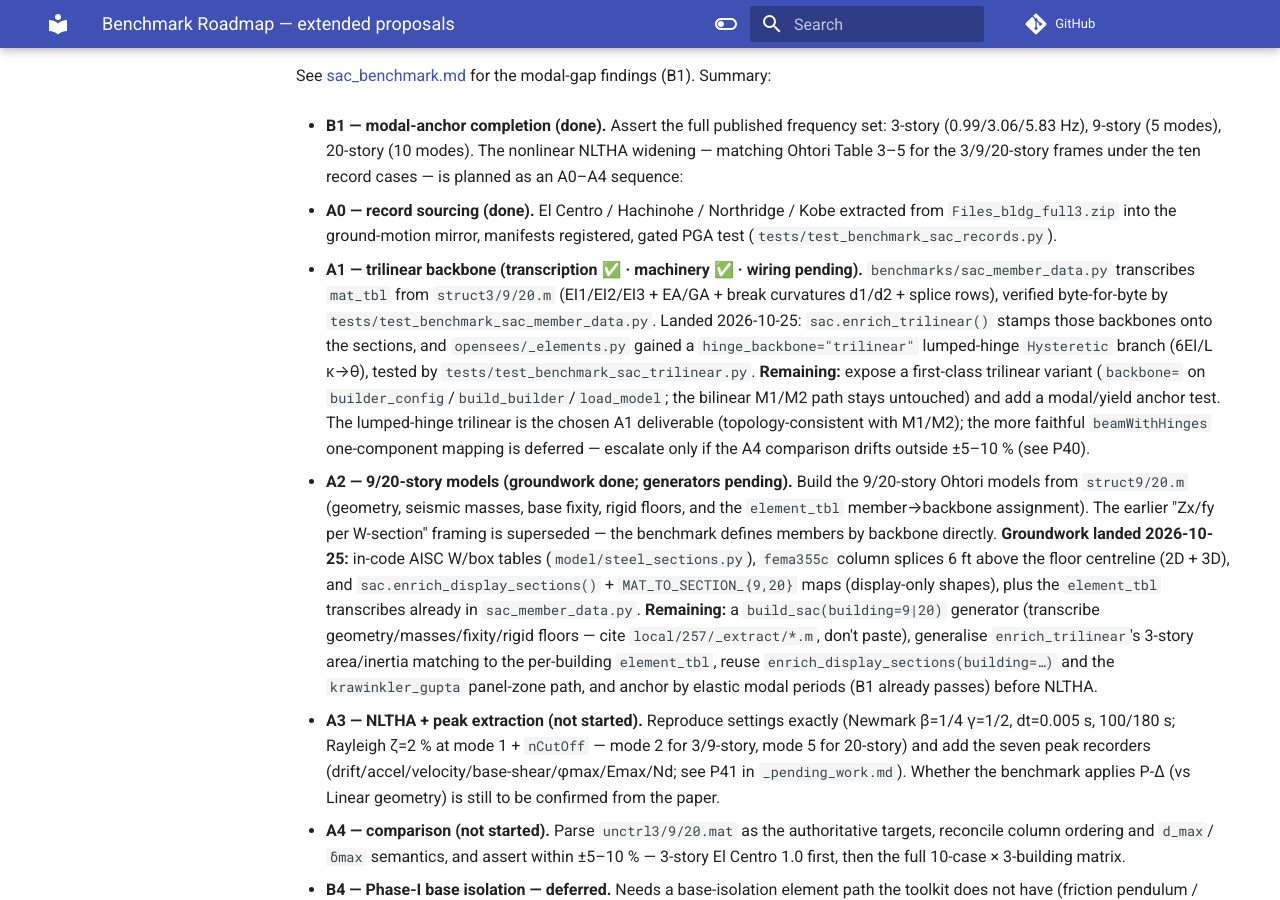
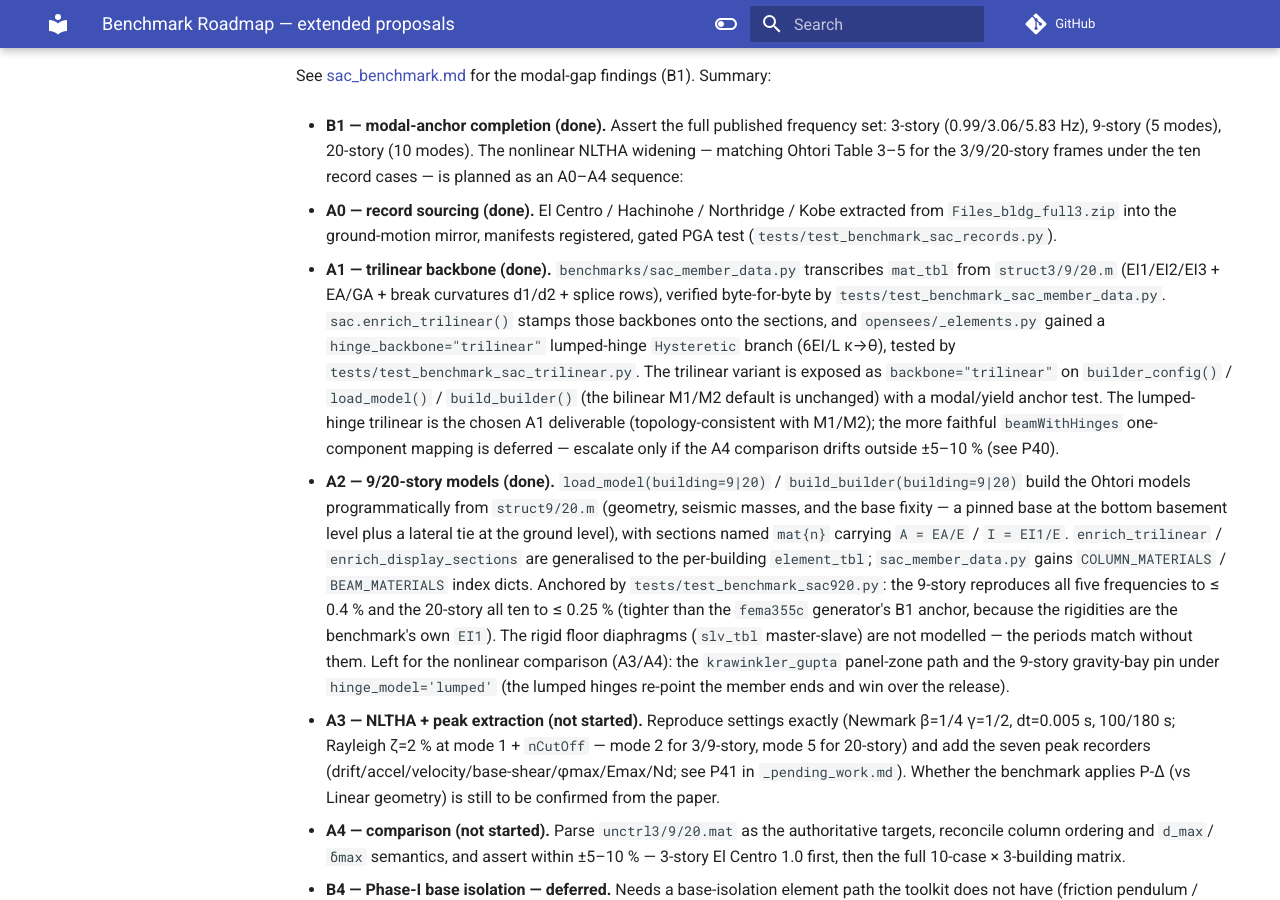
Before and after one commit to boustrephon/fea_toolkit, an MkDocs documentation site: the page built from docs/benchmark_roadmap.md, in a window 1280 px wide and 900 px high, scrolled down 1611 px. Built offline with MkDocs 1.6.1 and Material for MkDocs 9.7.7, drawn with Linux system fonts in a browser that asks for light colours; comment, search, counter and statistics services are not loaded.

Commit message:
docs(benchmarks): mark A1/A2 complete in the SAC roadmap
Record the trilinear wiring (A1) and the 9/20-story element_tbl/mat_tbl models (A2) as done; the sac920 anchor reproduces the published frequencies to within 0.4% (9-story) and 0.25% (20-story).

```diff
--- a/docs/benchmark_roadmap.md
+++ b/docs/benchmark_roadmap.md
@@ -91,34 +91,33 @@ frames under the ten record cases — is planned as an A0–A4 sequence:
 - **A0 — record sourcing (done).** El Centro / Hachinohe / Northridge / Kobe
   extracted from `Files_bldg_full3.zip` into the ground-motion mirror,
   manifests registered, gated PGA test (`tests/test_benchmark_sac_records.py`).
-- **A1 — trilinear backbone (transcription ✅ · machinery ✅ · wiring pending).**
-  `benchmarks/sac_member_data.py` transcribes `mat_tbl` from `struct3/9/20.m`
-  (EI1/EI2/EI3 + EA/GA + break curvatures d1/d2 + splice rows), verified
-  byte-for-byte by `tests/test_benchmark_sac_member_data.py`.  Landed
-  2026-10-25: `sac.enrich_trilinear()` stamps those backbones onto the sections,
-  and `opensees/_elements.py` gained a `hinge_backbone="trilinear"` lumped-hinge
-  `Hysteretic` branch (6EI/L κ→θ), tested by `tests/test_benchmark_sac_trilinear.py`.
-  **Remaining:** expose a first-class trilinear variant (`backbone=` on
-  `builder_config`/`build_builder`/`load_model`; the bilinear M1/M2 path stays
-  untouched) and add a modal/yield anchor test.  The lumped-hinge trilinear is
-  the chosen A1 deliverable (topology-consistent with M1/M2); the more faithful
-  `beamWithHinges` one-component mapping is deferred — escalate only if the A4
-  comparison drifts outside ±5–10 % (see P40).
-- **A2 — 9/20-story models (groundwork done; generators pending).** Build the
-  9/20-story Ohtori models from `struct9/20.m` (geometry, seismic masses, base
-  fixity, rigid floors, and the `element_tbl` member→backbone assignment).  The
-  earlier "Zx/fy per W-section" framing is superseded — the benchmark defines
-  members by backbone directly.  **Groundwork landed 2026-10-25:** in-code AISC
-  W/box tables (`model/steel_sections.py`), `fema355c` column splices 6 ft above
-  the floor centreline (2D + 3D), and `sac.enrich_display_sections()` +
-  `MAT_TO_SECTION_{9,20}` maps (display-only shapes), plus the `element_tbl`
-  transcribes already in `sac_member_data.py`.  **Remaining:** a
-  `build_sac(building=9|20)` generator (transcribe geometry/masses/fixity/rigid
-  floors — cite `local/257/_extract/*.m`, don't paste), generalise
-  `enrich_trilinear`'s 3-story area/inertia matching to the per-building
-  `element_tbl`, reuse `enrich_display_sections(building=…)` and the
-  `krawinkler_gupta` panel-zone path, and anchor by elastic modal periods (B1
-  already passes) before NLTHA.
+- **A1 — trilinear backbone (done).** `benchmarks/sac_member_data.py` transcribes
+  `mat_tbl` from `struct3/9/20.m` (EI1/EI2/EI3 + EA/GA + break curvatures d1/d2 +
+  splice rows), verified byte-for-byte by `tests/test_benchmark_sac_member_data.py`.
+  `sac.enrich_trilinear()` stamps those backbones onto the sections, and
+  `opensees/_elements.py` gained a `hinge_backbone="trilinear"` lumped-hinge
+  `Hysteretic` branch (6EI/L κ→θ), tested by
+  `tests/test_benchmark_sac_trilinear.py`.  The trilinear variant is exposed as
+  `backbone="trilinear"` on `builder_config()` / `load_model()` / `build_builder()`
+  (the bilinear M1/M2 default is unchanged) with a modal/yield anchor test.  The
+  lumped-hinge trilinear is the chosen A1 deliverable (topology-consistent with
+  M1/M2); the more faithful `beamWithHinges` one-component mapping is deferred —
+  escalate only if the A4 comparison drifts outside ±5–10 % (see P40).
+- **A2 — 9/20-story models (done).** `load_model(building=9|20)` /
+  `build_builder(building=9|20)` build the Ohtori models programmatically from
+  `struct9/20.m` (geometry, seismic masses, and the base fixity — a pinned base
+  at the bottom basement level plus a lateral tie at the ground level), with
+  sections named `mat{n}` carrying `A = EA/E` / `I = EI1/E`.  `enrich_trilinear`
+  / `enrich_display_sections` are generalised to the per-building `element_tbl`;
+  `sac_member_data.py` gains `COLUMN_MATERIALS` / `BEAM_MATERIALS` index dicts.
+  Anchored by `tests/test_benchmark_sac920.py`: the 9-story reproduces all five
+  frequencies to ≤ 0.4 % and the 20-story all ten to ≤ 0.25 % (tighter than the
+  `fema355c` generator's B1 anchor, because the rigidities are the benchmark's
+  own `EI1`).  The rigid floor diaphragms (`slv_tbl` master-slave) are not
+  modelled — the periods match without them.  Left for the nonlinear comparison
+  (A3/A4): the `krawinkler_gupta` panel-zone path and the 9-story gravity-bay
+  pin under `hinge_model='lumped'` (the lumped hinges re-point the member ends
+  and win over the release).
 - **A3 — NLTHA + peak extraction (not started).** Reproduce settings exactly
   (Newmark β=1/4 γ=1/2, dt=0.005 s, 100/180 s; Rayleigh ζ=2 % at mode 1 +
   `nCutOff` — mode 2 for 3/9-story, mode 5 for 20-story) and add the seven peak
```
Also changed, not shown: docs/sac_benchmark.md (+7 -3 lines).
